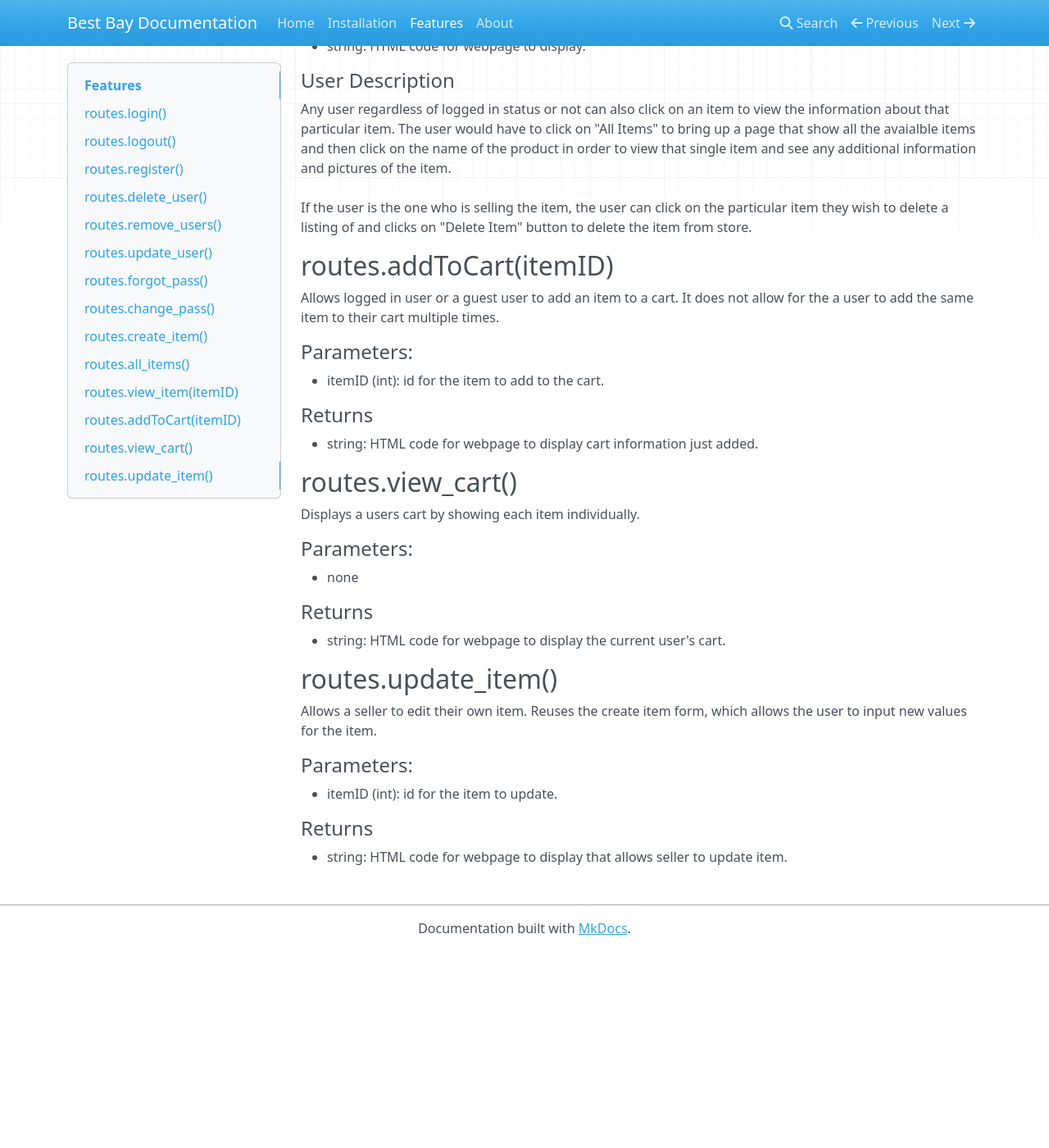
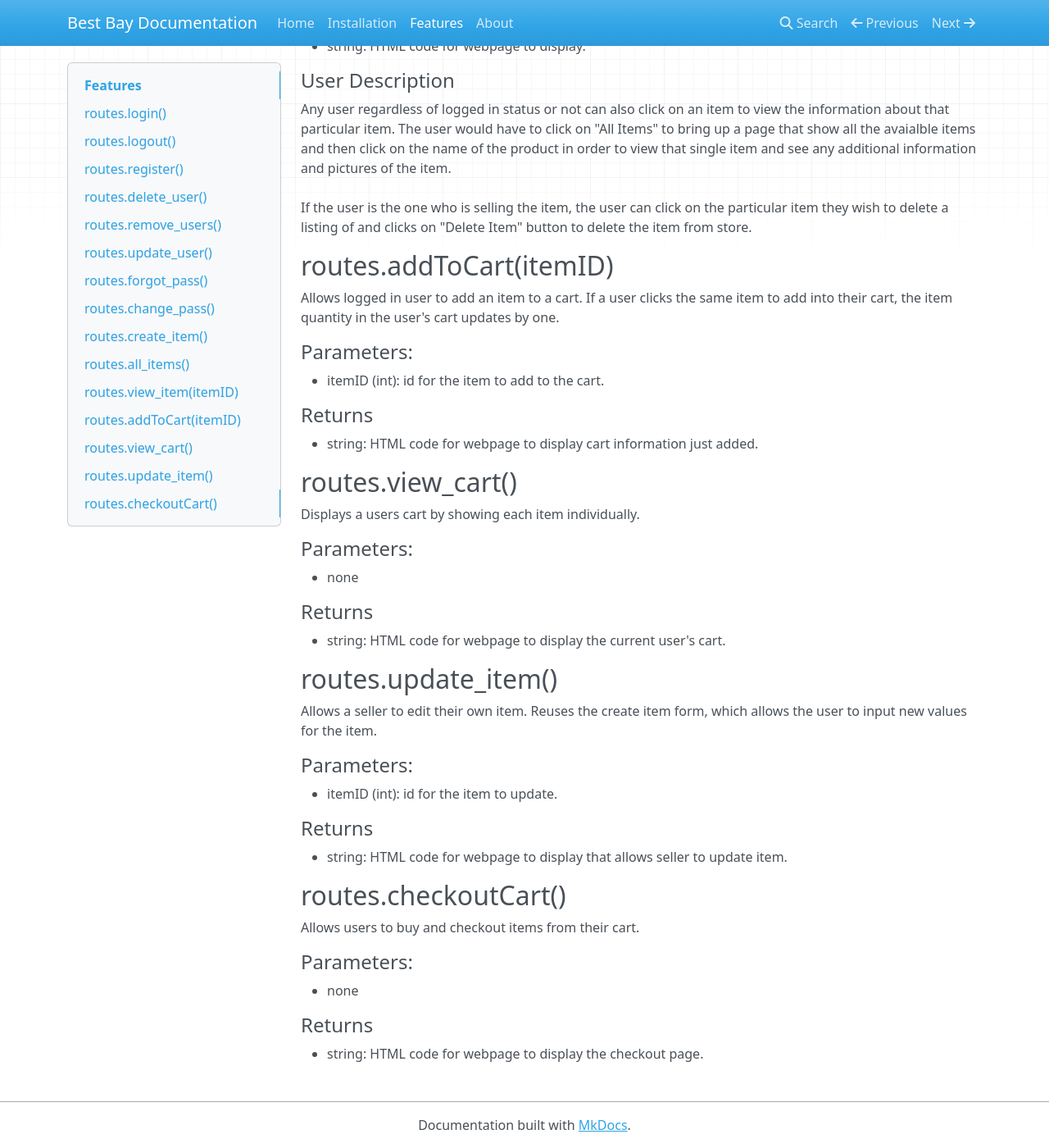
Before and after one commit to MrTwist64/CMPE131-Spring22-Team4, an MkDocs documentation site: the page built from docs/docs/features.md, in a window 1280 px wide and 1400 px high, scrolled down 3172 px. Shown: the whole window at 82% size. Built offline with MkDocs 1.6.1, drawn with Linux system fonts in a browser that asks for light colours; nearby versions of some CDN libraries; before the commit the page ends 4332 px from its top, so only the background shows below that.

Commit message:
checkout cart documentation

```diff
--- a/docs/docs/features.md
+++ b/docs/docs/features.md
@@ -114,7 +114,7 @@
 If the user is the one who is selling the item, the user can click on the particular item they wish to delete a listing of and clicks on "Delete Item" button to delete the item from store.
 
 ## routes.addToCart(itemID)
-Allows logged in user or a guest user to add an item to a cart. It does not allow for the a user to add the same item to their cart multiple times.
+Allows logged in user to add an item to a cart. If a user clicks the same item to add into their cart, the item quantity in the user's cart updates by one.
 
 #### Parameters:
 - itemID (int): id for the item to add to the cart.
@@ -139,3 +139,12 @@
 
 #### Returns
 - string: HTML code for webpage to display that allows seller to update item.
+
+## routes.checkoutCart()
+Allows users to buy and checkout items from their cart.
+
+#### Parameters:
+- none
+
+#### Returns
+- string: HTML code for webpage to display the checkout page.
```
